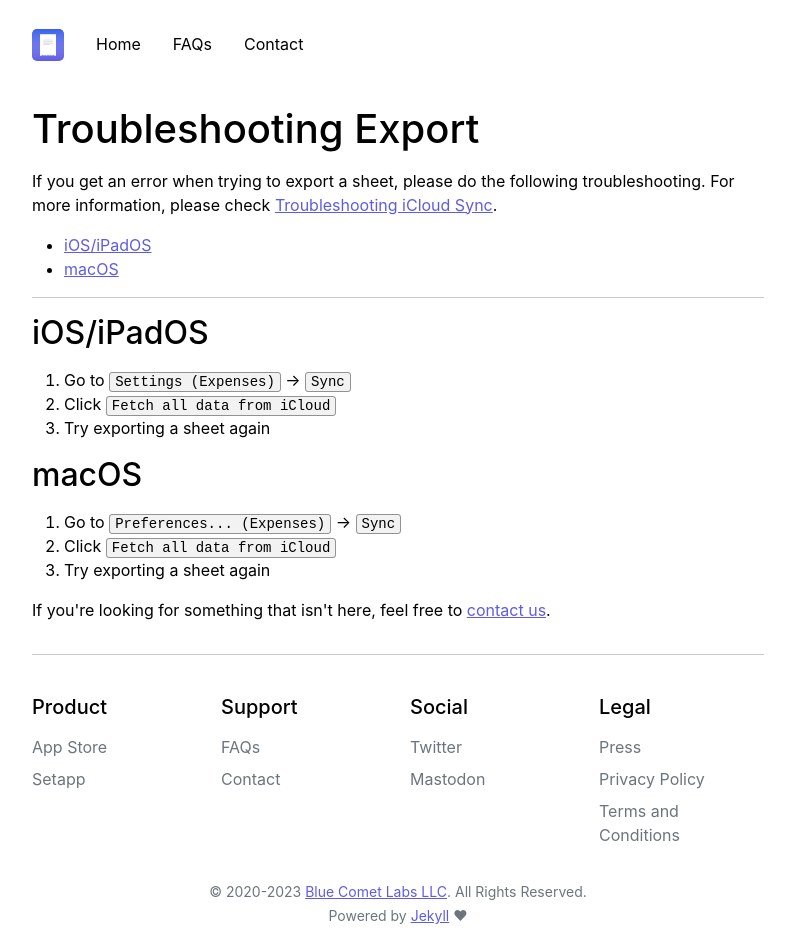
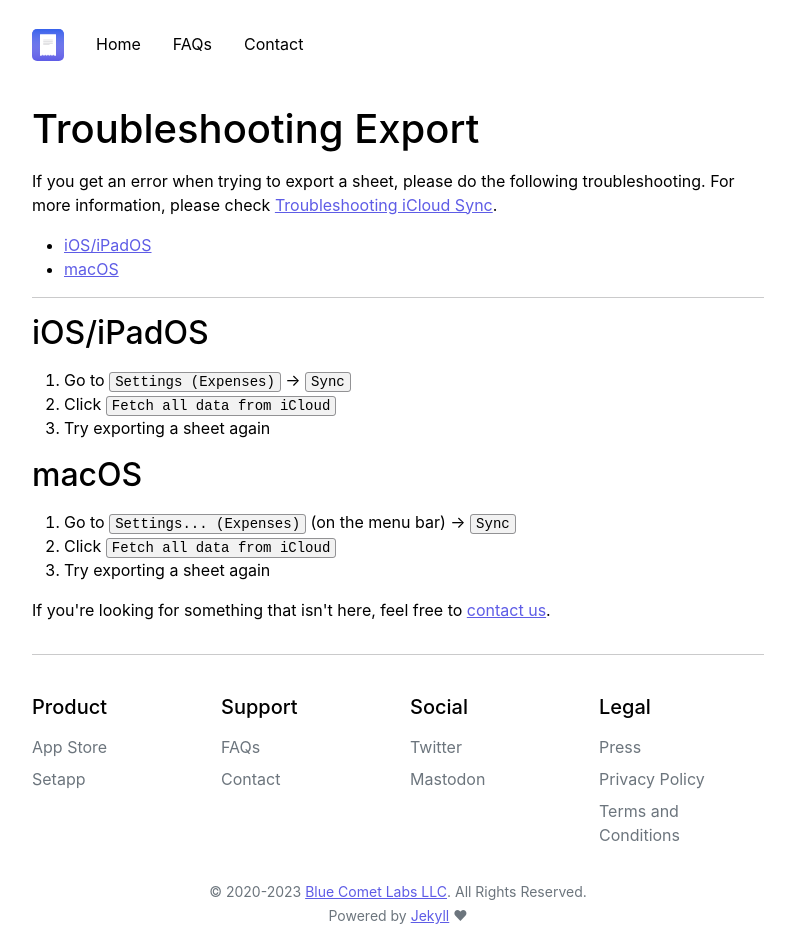
Before and after one commit to bluecometlabs/getexpenses.app, a Jekyll site: the page built from pages/faq/troubleshooting-export.md, in a window 1280 px wide. Shown: the whole page, without its empty margins (242-1037 px from the left). Built offline with Jekyll 4.4.1, drawn with Linux system fonts in a browser that asks for light colours.

Commit message:
Update faq page

```diff
--- a/pages/faq/troubleshooting-export.md
+++ b/pages/faq/troubleshooting-export.md
@@ -21,7 +21,7 @@ If you get an error when trying to export a sheet, please do the following troub
 
 ## macOS
 
-1. Go to `Preferences... (Expenses)` → `Sync`
+1. Go to `Settings... (Expenses)` (on the menu bar) → `Sync`
 2. Click `Fetch all data from iCloud`
 3. Try exporting a sheet again
 
```
